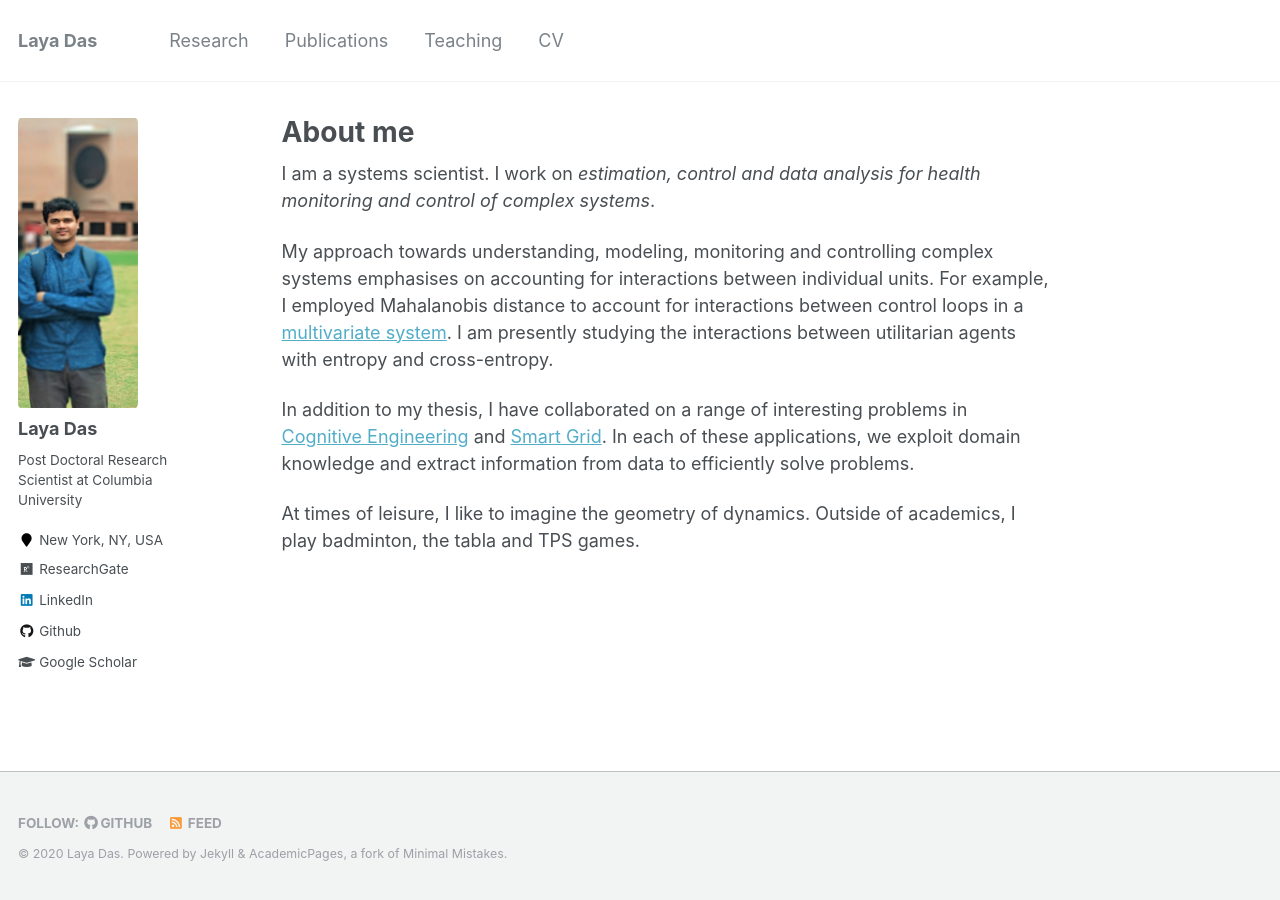
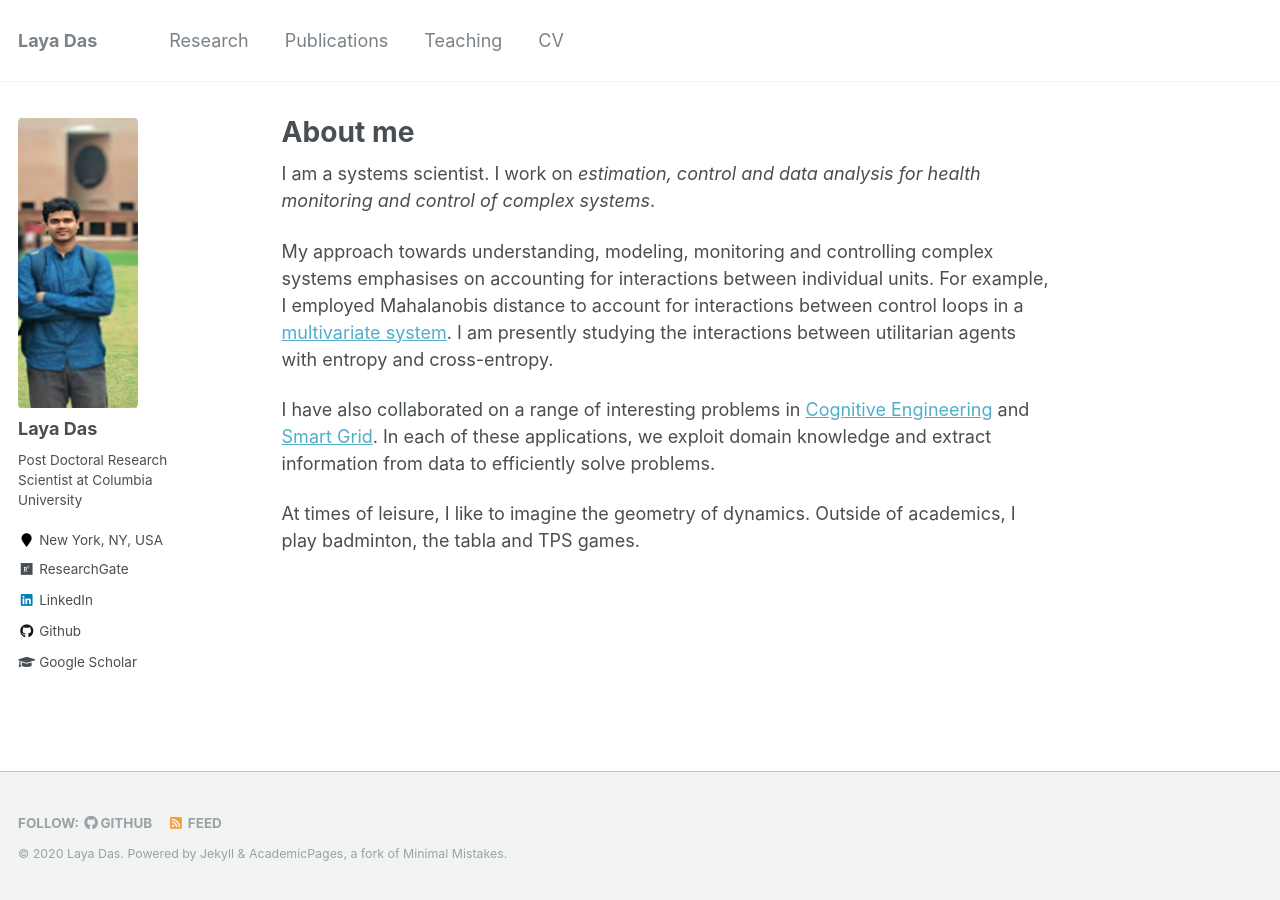
Before and after one commit to layadas/layadas.github.io, a Jekyll site: the page built from _pages/about.md, in a window 1280 px wide. Built offline with Jekyll 4.4.1, drawn with Linux system fonts in a browser that asks for light colours.

Commit message:
Update about.md

```diff
--- a/_pages/about.md
+++ b/_pages/about.md
@@ -14,8 +14,8 @@ My approach towards understanding, modeling, monitoring and controlling complex
 For example, I employed Mahalanobis distance to account for interactions between control loops in a [multivariate system](https://doi.org/10.1109/TCST.2015.2468087).
 I am presently studying the interactions between utilitarian agents with entropy and cross-entropy.
 
-In addition to my thesis, I have collaborated on a range of interesting problems in [Cognitive Engineering](https://doi.org/10.1021/acssuschemeng.7b03971) and
-[Smart Grid](https://doi.org/10.1016/j.apenergy.2019.113966).
-In each of these applications, we exploit domain knowledge and extract information from data to efficiently solve problems.
+I have also collaborated on a range of interesting problems in [Cognitive Engineering](https://doi.org/10.1021/acssuschemeng.7b03971) and
+[Smart Grid](https://doi.org/10.1016/j.apenergy.2019.113966). In each of these applications, we exploit domain knowledge and extract information from data to efficiently
+solve problems.
 
 At times of leisure, I like to imagine the geometry of dynamics. Outside of academics, I play badminton, the tabla and TPS games.
```
